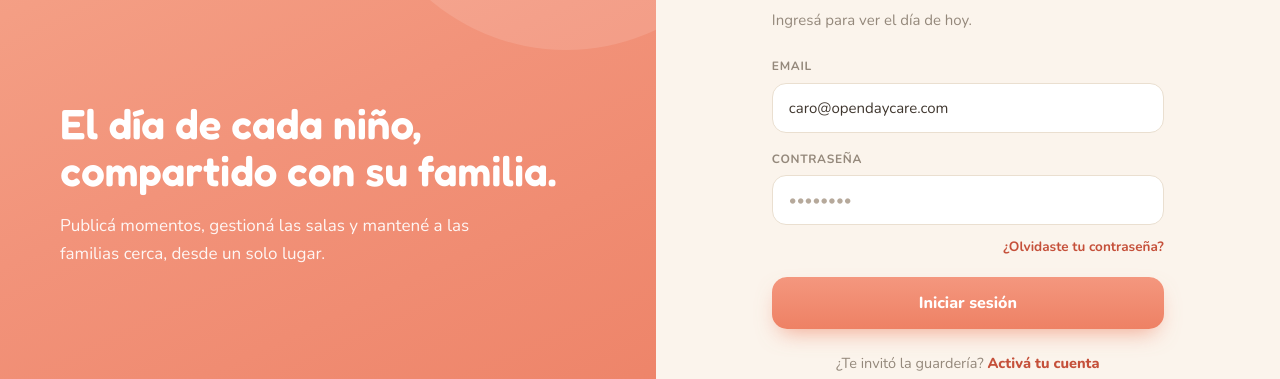
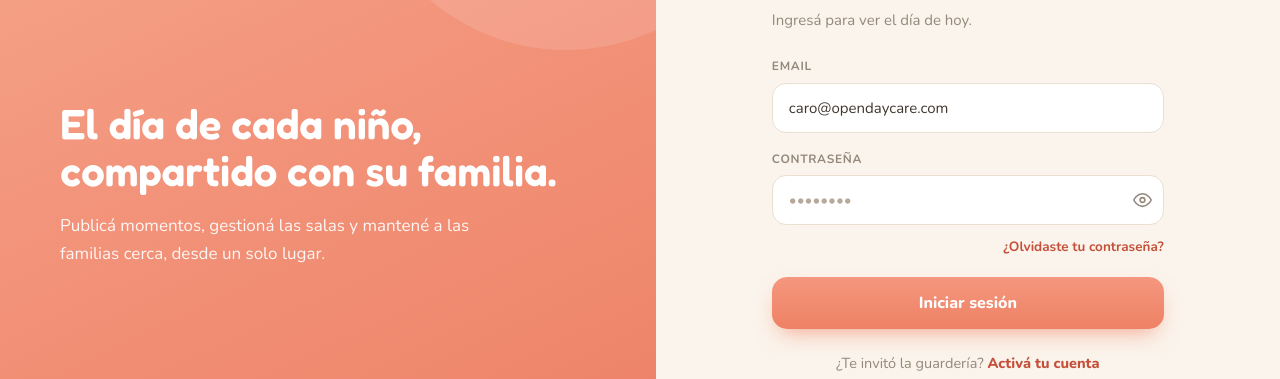
Before and after one commit to JoaquinFelix/06-open-daycare, a Next.js app: page /login in a window 1280 px wide. Shown: the part 230-609 px from the top of the page. Built offline with nearby package versions, Linux system fonts and the light colour scheme.

Commit message:
Paso 5 (estado, validación de campos vacíos, toggle de ojo y navegación a /)

```diff
--- a/components/auth/LoginScreen.tsx
+++ b/components/auth/LoginScreen.tsx
@@ -1,10 +1,42 @@
 "use client";
 
+import { useState, type FormEvent } from "react";
 import Link from "next/link";
+import { useRouter } from "next/navigation";
 import { Icon } from "@/components/ui/icons";
+
+type LoginErrors = { email: boolean; password: boolean };
 
 // Réplica de references/pantallas/login.dc.html, sin la sección "INGRESO COMO".
 export function LoginScreen() {
+  const router = useRouter();
+  const [email, setEmail] = useState("caro@opendaycare.com");
+  const [password, setPassword] = useState("");
+  const [showPassword, setShowPassword] = useState(false);
+  const [errors, setErrors] = useState<LoginErrors>({
+    email: false,
+    password: false,
+  });
+
+  function updateField(field: keyof LoginErrors, value: string) {
+    if (field === "email") setEmail(value);
+    else setPassword(value);
+    setErrors((prev) => (prev[field] ? { ...prev, [field]: false } : prev));
+  }
+
+  function handleSubmit(event: FormEvent<HTMLFormElement>) {
+    event.preventDefault();
+    const nextErrors: LoginErrors = {
+      email: email.trim() === "",
+      password: password === "",
+    };
+    if (nextErrors.email || nextErrors.password) {
+      setErrors(nextErrors);
+      return;
+    }
+    router.push("/");
+  }
+
   return (
     <div className="grid min-h-screen grid-cols-1 bg-[#FBF4EC] md:grid-cols-[1.05fr_1fr]">
       <aside className="relative flex flex-col justify-between overflow-hidden bg-[linear-gradient(155deg,#F6A98E_0%,#F2937A_45%,#EC7E62_100%)] px-6 py-9 text-white md:px-[60px] md:py-[56px]">
@@ -47,6 +79,8 @@ export function LoginScreen() {
             Ingresá para ver el día de hoy.
           </p>
 
+          <form onSubmit={handleSubmit} noValidate>
+            <div className="mb-[18px]">
               <label
                 htmlFor="login-email"
                 className="mb-[9px] block text-[12px] font-bold tracking-[0.7px] text-ink-soft"
@@ -56,22 +90,50 @@ export function LoginScreen() {
               <input
                 id="login-email"
                 type="email"
-            defaultValue="caro@opendaycare.com"
-            className="mb-[18px] w-full rounded-[14px] border-[1.5px] border-[#EADFD0] bg-white px-4 py-[14px] text-[15px] text-ink outline-none placeholder:text-[#B6A99B]"
+                value={email}
+                onChange={(event) => updateField("email", event.target.value)}
+                aria-invalid={errors.email}
+                className={`w-full rounded-[14px] border-[1.5px] bg-white px-4 py-[14px] text-[15px] text-ink outline-none placeholder:text-[#B6A99B] ${
+                  errors.email ? "border-primary-deep" : "border-[#EADFD0]"
+                }`}
               />
+              {errors.email && <FieldError />}
+            </div>
 
+            <div className="mb-[10px]">
               <label
                 htmlFor="login-password"
                 className="mb-2 block text-[12px] font-bold tracking-[0.7px] text-ink-soft"
               >
                 CONTRASEÑA
               </label>
+              <div className="relative">
                 <input
                   id="login-password"
-            type="password"
+                  type={showPassword ? "text" : "password"}
+                  value={password}
+                  onChange={(event) =>
+                    updateField("password", event.target.value)
+                  }
                   placeholder="••••••••"
-            className="mb-[10px] w-full rounded-[14px] border-[1.5px] border-[#EADFD0] bg-white px-4 py-[14px] text-[15px] text-ink outline-none placeholder:text-[#B6A99B]"
+                  aria-invalid={errors.password}
+                  className={`w-full rounded-[14px] border-[1.5px] bg-white px-4 py-[14px] pr-11 text-[15px] text-ink outline-none placeholder:text-[#B6A99B] ${
+                    errors.password ? "border-primary-deep" : "border-[#EADFD0]"
+                  }`}
                 />
+                <button
+                  type="button"
+                  onClick={() => setShowPassword((visible) => !visible)}
+                  aria-label={
+                    showPassword ? "Ocultar contraseña" : "Mostrar contraseña"
+                  }
+                  className="absolute top-1/2 right-3 -translate-y-1/2 text-ink-soft"
+                >
+                  <Icon name={showPassword ? "eye-off" : "eye"} size={19} />
+                </button>
+              </div>
+              {errors.password && <FieldError />}
+            </div>
 
             <div className="mb-5 text-right">
               <span className="cursor-pointer text-[13.5px] font-bold text-primary-deep">
@@ -80,11 +142,12 @@ export function LoginScreen() {
             </div>
 
             <button
-            type="button"
+              type="submit"
               className="block w-full rounded-[15px] bg-[linear-gradient(180deg,#F4977E,#EE8164)] py-[15px] text-center text-[16px] font-extrabold text-white shadow-[0_10px_22px_-8px_rgba(238,129,100,.7)]"
             >
               Iniciar sesión
             </button>
+          </form>
 
           <p className="mt-6 text-center text-[14.5px] text-ink-soft">
             ¿Te invitó la guardería?{" "}
@@ -97,3 +160,11 @@ export function LoginScreen() {
     </div>
   );
 }
+
+function FieldError() {
+  return (
+    <p className="mt-2 text-[13px] font-bold text-primary-deep">
+      Este campo es obligatorio.
+    </p>
+  );
+}
```
Lines whose indentation alone changed are shown as unchanged.
